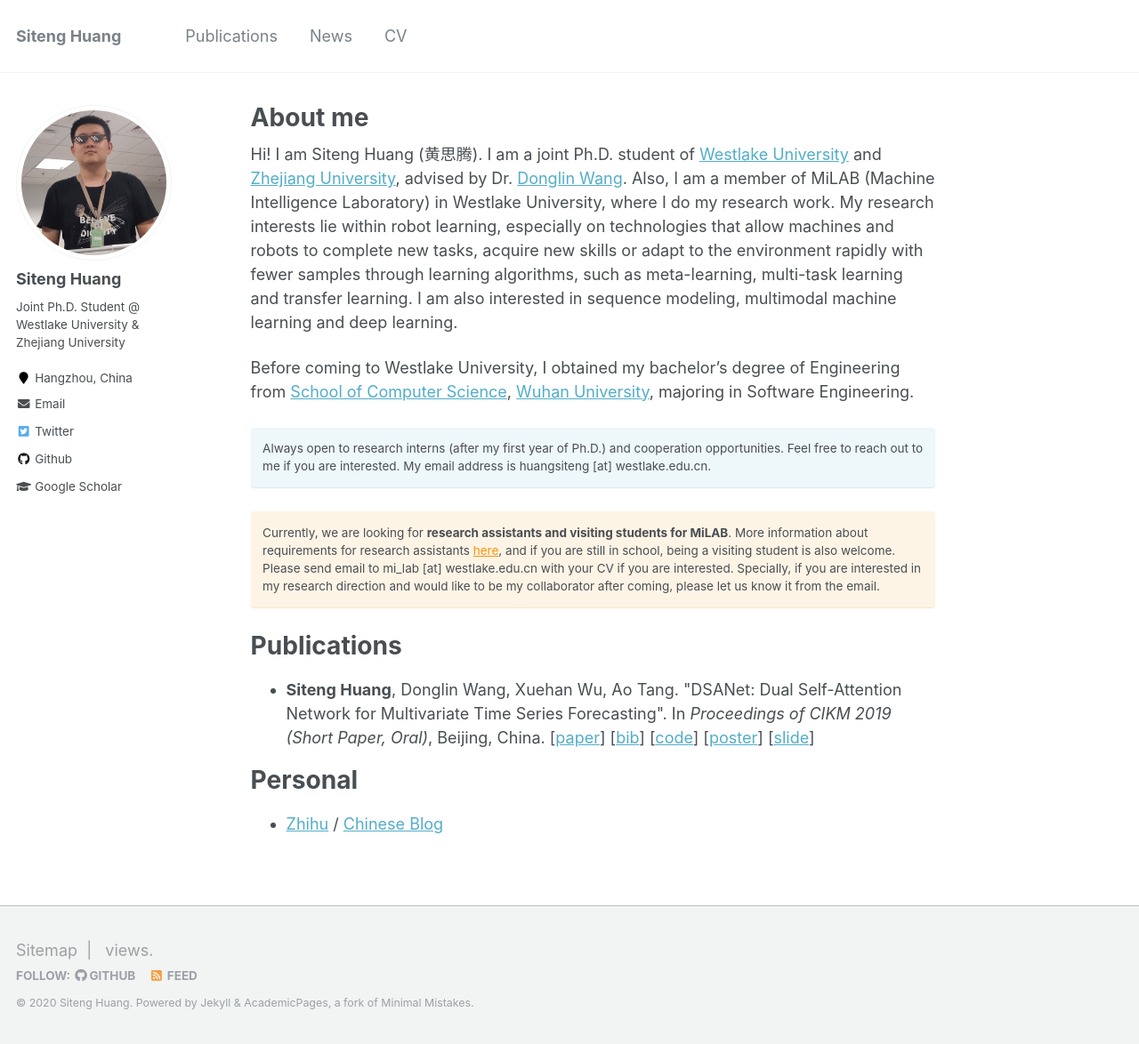
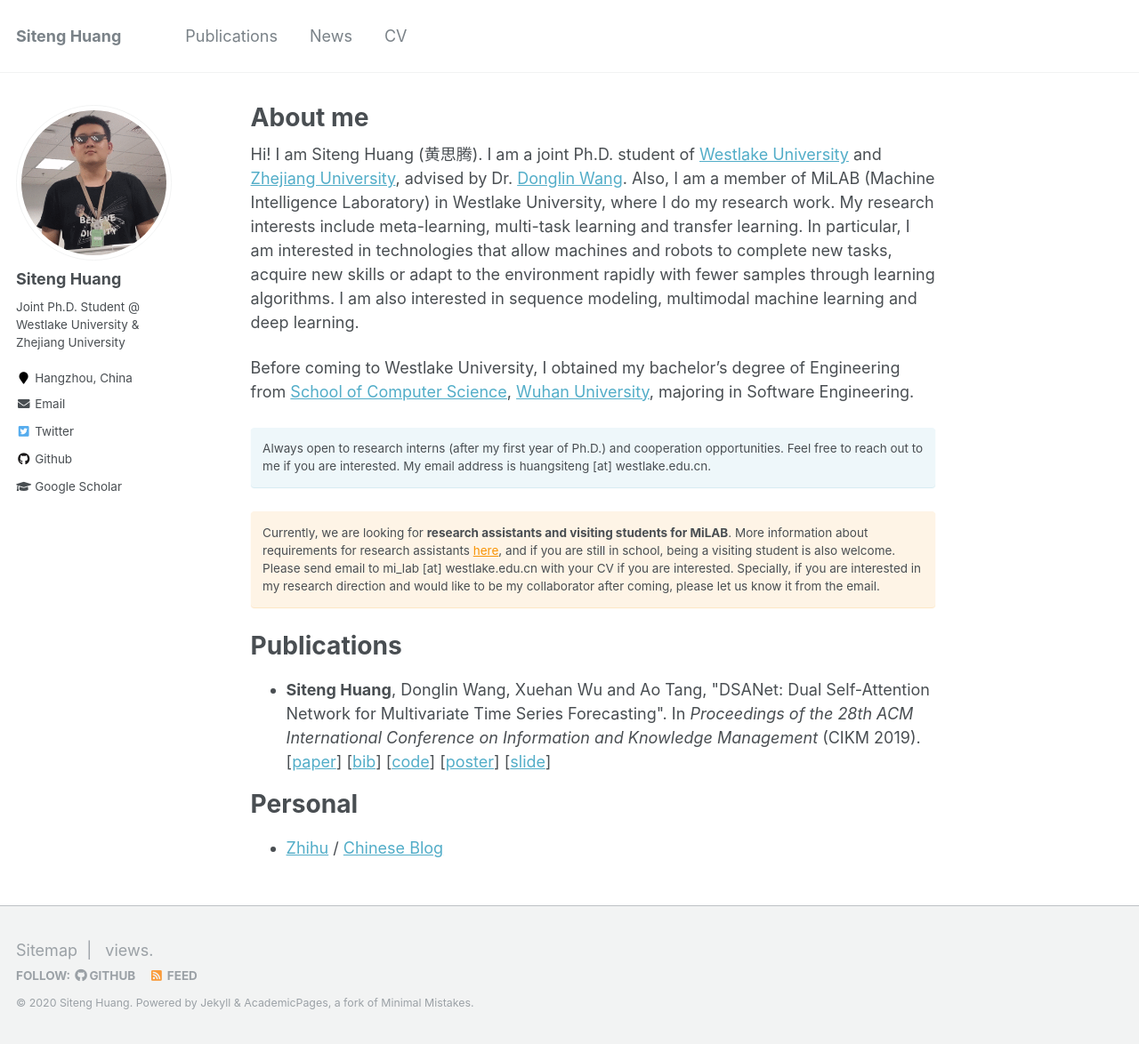
Before and after one commit to bighuang624/bighuang624.github.io, a Jekyll site: the page built from _pages/about.md, in a window 1280 px wide and 1174 px high. Shown: the whole window at 89% size. Built offline with Jekyll 4.4.1, drawn with Linux system fonts in a browser that asks for light colours; comment, search, counter and statistics services are not loaded.

Commit message:
Update about.md

```diff
--- a/_pages/about.md
+++ b/_pages/about.md
@@ -8,7 +8,7 @@ redirect_from:
   - /about.html
 ---
 
-Hi! I am Siteng Huang (黄思腾). I am a joint Ph.D. student of [Westlake University](https://www.westlake.edu.cn/) and [Zhejiang University](http://www.zju.edu.cn/), advised by Dr. [Donglin Wang](https://en.westlake.edu.cn/about/faculty/201912/t20191206_2513.shtml). Also, I am a member of MiLAB (Machine Intelligence Laboratory) in Westlake University, where I do my research work. My research interests lie within robot learning, especially on technologies that allow machines and robots to complete new tasks, acquire new skills or adapt to the environment rapidly with fewer samples through learning algorithms, such as meta-learning, multi-task learning and transfer learning. I am also interested in sequence modeling, multimodal machine learning and deep learning.
+Hi! I am Siteng Huang (黄思腾). I am a joint Ph.D. student of [Westlake University](https://www.westlake.edu.cn/) and [Zhejiang University](http://www.zju.edu.cn/), advised by Dr. [Donglin Wang](https://en.westlake.edu.cn/about/faculty/201912/t20191206_2513.shtml). Also, I am a member of MiLAB (Machine Intelligence Laboratory) in Westlake University, where I do my research work. My research interests include meta-learning, multi-task learning and transfer learning. In particular, I am interested in technologies that allow machines and robots to complete new tasks, acquire new skills or adapt to the environment rapidly with fewer samples through learning algorithms. I am also interested in sequence modeling, multimodal machine learning and deep learning.
 
 Before coming to Westlake University, I obtained my bachelor's degree of Engineering from [School of Computer Science](http://cs.whu.edu.cn/), [Wuhan University](https://www.whu.edu.cn/), majoring in Software Engineering.
 
@@ -21,7 +21,7 @@ Currently, we are looking for **research assistants and visiting students for Mi
 Publications
 ======
 
-* **Siteng Huang**, Donglin Wang, Xuehan Wu, Ao Tang. &quot;DSANet: Dual Self-Attention Network for Multivariate Time Series Forecasting&quot;. In *Proceedings of CIKM 2019 (Short Paper, Oral)*, Beijing, China. [[paper](https://kyonhuang.top/files/Huang-DSANet.pdf)] [[bib](https://kyonhuang.top/publication/dual-self-attention-network)] [[code](https://github.com/bighuang624/DSANet)] [[poster](https://kyonhuang.top/files/cikm19-DSANet-poster.pdf)] [[slide](https://kyonhuang.top/files/cikm19-DSANet-presentation.pdf)]
+* **Siteng Huang**, Donglin Wang, Xuehan Wu and Ao Tang, &quot;DSANet: Dual Self-Attention Network for Multivariate Time Series Forecasting&quot;. In *Proceedings of the 28th ACM International Conference on Information and Knowledge Management* (CIKM 2019). [[paper](https://kyonhuang.top/files/Huang-DSANet.pdf)] [[bib](https://kyonhuang.top/publication/dual-self-attention-network)] [[code](https://github.com/bighuang624/DSANet)] [[poster](https://kyonhuang.top/files/cikm19-DSANet-poster.pdf)] [[slide](https://kyonhuang.top/files/cikm19-DSANet-presentation.pdf)]
 
 Personal
 ===
```
